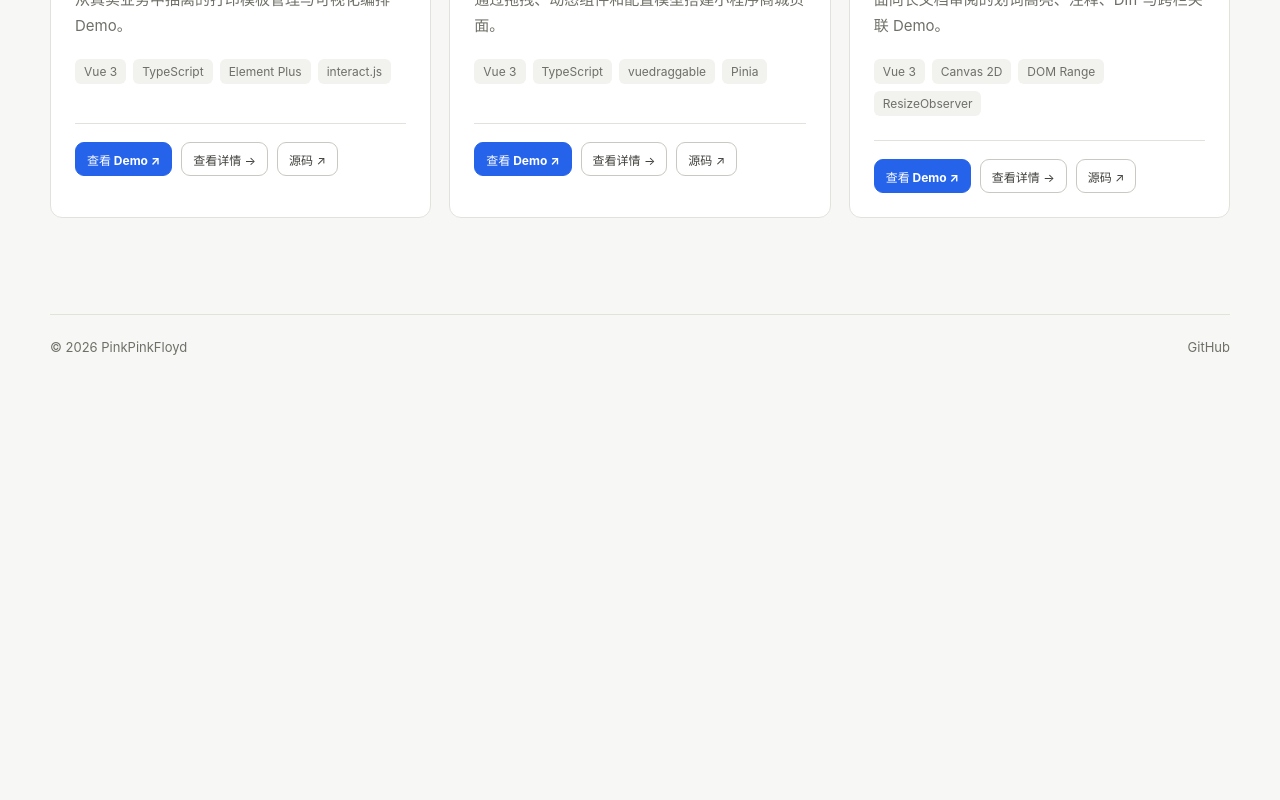
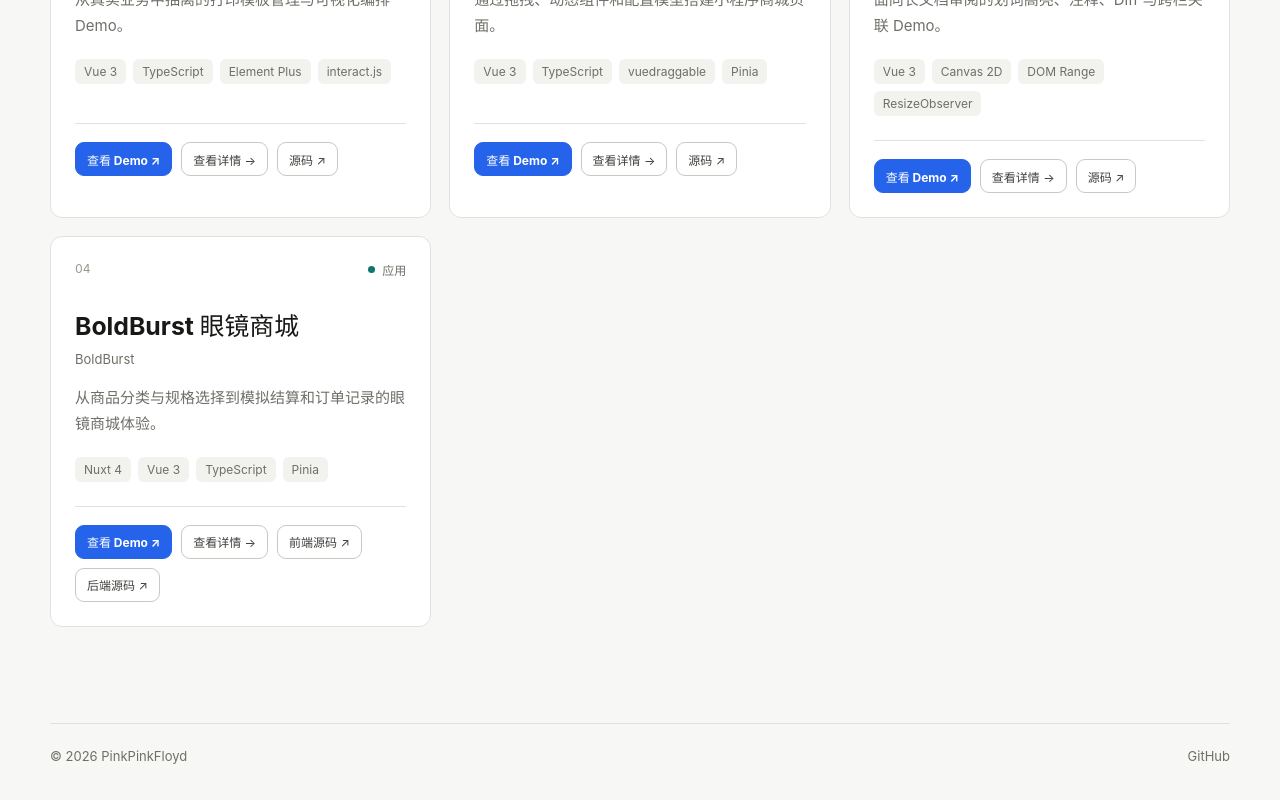
Before and after one commit to PinkPinkFloyd/SummerProjectHub, a Vue app: page /#/ in a window 1280 px wide. Shown: the part 415-1215 px from the top of the page. Before the commit the page ends 806 px from the top, so only its background shows below. Built offline with nearby package versions, Linux system fonts and the light colour scheme.

Commit message:
Add BoldBurst storefront demo to project catalog

```diff
--- a/src/data/projects.ts
+++ b/src/data/projects.ts
@@ -99,6 +99,42 @@ export const projects: Project[] = [
     code: 'CANVAS / 03',
     featured: true,
   },
+  {
+    id: 'boldburst-glasses',
+    slug: 'boldburst-glasses',
+    order: 4,
+    title: 'BoldBurst 眼镜商城',
+    shortTitle: 'BoldBurst',
+    summary: '从商品分类与规格选择到模拟结算和订单记录的眼镜商城体验。',
+    description:
+      '基于 Nuxt、Vue 与 Pinia 构建商城前端，配套 NestJS、Prisma 和 MySQL 后端源码。在线 Demo 使用浏览器本地 Mock 数据，支持示例登录、购物车和完整模拟购物流程。',
+    type: 'application',
+    stack: ['Nuxt 4', 'Vue 3', 'TypeScript', 'Pinia', 'NestJS', 'Prisma', 'MySQL'],
+    highlights: [
+      '近视镜、太阳镜、阅读镜和隐形眼镜四类商品浏览',
+      '颜色与镜片规格联动、购物车数量修改和金额汇总',
+      '示例账号登录、模拟注册、结算与订单记录',
+      '浏览器本地保存演示数据，支持刷新恢复和一键重置',
+    ],
+    challenges: [
+      '通过统一接口层将商城流程转换为独立运行的静态演示',
+      '统一价格换算、规格选择和购物车数量，保证结算金额一致',
+    ],
+    architecture: [
+      'Nuxt 页面与独立组件组织商城界面',
+      'Pinia 管理账户与购物车，Mock 接口负责本地数据持久化',
+      'NestJS 与 Prisma 提供后端源码参考，演示无需连接数据库或支付平台',
+    ],
+    links: {
+      demo: 'https://pinkpinkfloyd.github.io/BoldburstGlassesNew-front/',
+      frontendSource: 'https://github.com/PinkPinkFloyd/BoldburstGlassesNew-front/tree/github-pages-demo',
+      backendSource: 'https://github.com/PinkPinkFloyd/boldburstGlassesNew',
+    },
+    demoStatus: 'live',
+    accent: '#0f766e',
+    code: 'COMMERCE / 04',
+    featured: true,
+  },
 ]
 
 export function findProjectBySlug(slug: string): Project | undefined {
```
